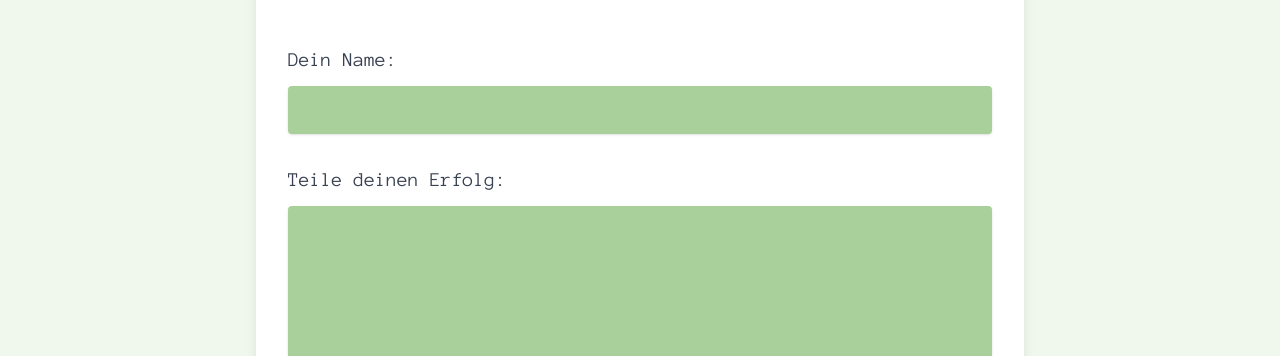
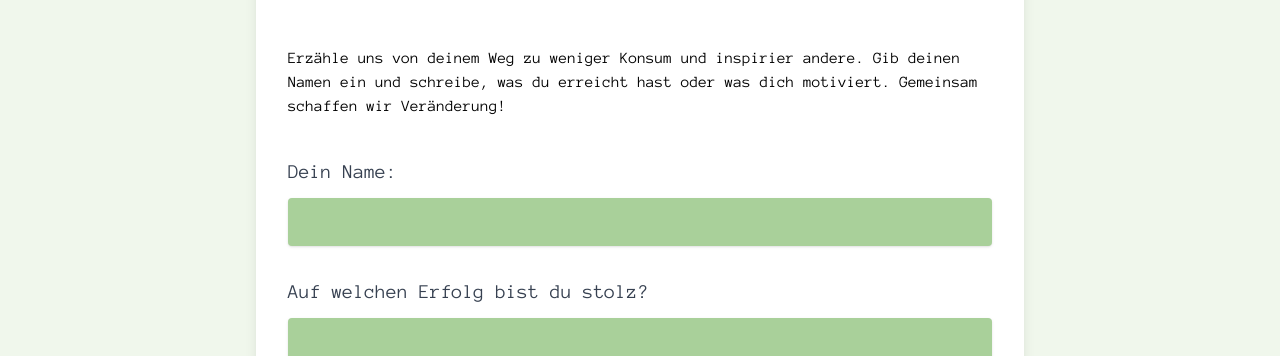
Before and after one commit to Veweevil/DMWT_Gruppe_3_Consumerlessm, a Next.js app: page /comments in a window 1280 px wide. Shown: the part 174-530 px from the top of the page. Built offline with nearby package versions, Linux system fonts and the light colour scheme; no server answers; the database is empty.

Commit message:
Erfolge teilen verändert

```diff
--- /dev/null
+++ b/src/app/Impressum/page.js
@@ -0,0 +1,8 @@
+export default function Impressum() {
+    return (
+        <div className="flex flex-row bg-cyan-100 w-160 h-160">
+            <div className="basis-1/2">01</div>
+            <div className="basis-1/2">02</div>
+        </div>
+    );
+}
--- a/src/app/comments/page.js
+++ b/src/app/comments/page.js
@@ -59,6 +59,7 @@ function CommentForm() {
                     <h2 className="text-[5rem] font-trash-hand text-black text-center mb-5">
                         Erfolge teilen
                     </h2>
+                    <p className="mb-10">Erzähle uns von deinem Weg zu weniger Konsum und inspirier andere. Gib deinen Namen ein und schreibe, was du erreicht hast oder was dich motiviert. Gemeinsam schaffen wir Veränderung!</p>
 
                     {/* Formular */}
                     <form onSubmit={handleSubmit} className="space-y-8">
@@ -79,7 +80,7 @@ function CommentForm() {
                         {/* Erfolg */}
                         <div>
                             <label className="block text-xl font-anonymous-pro text-gray-700 mb-3">
-                                Teile deinen Erfolg:
+                                Auf welchen Erfolg bist du stolz?
                             </label>
                             <textarea
                                 value={content}
```
